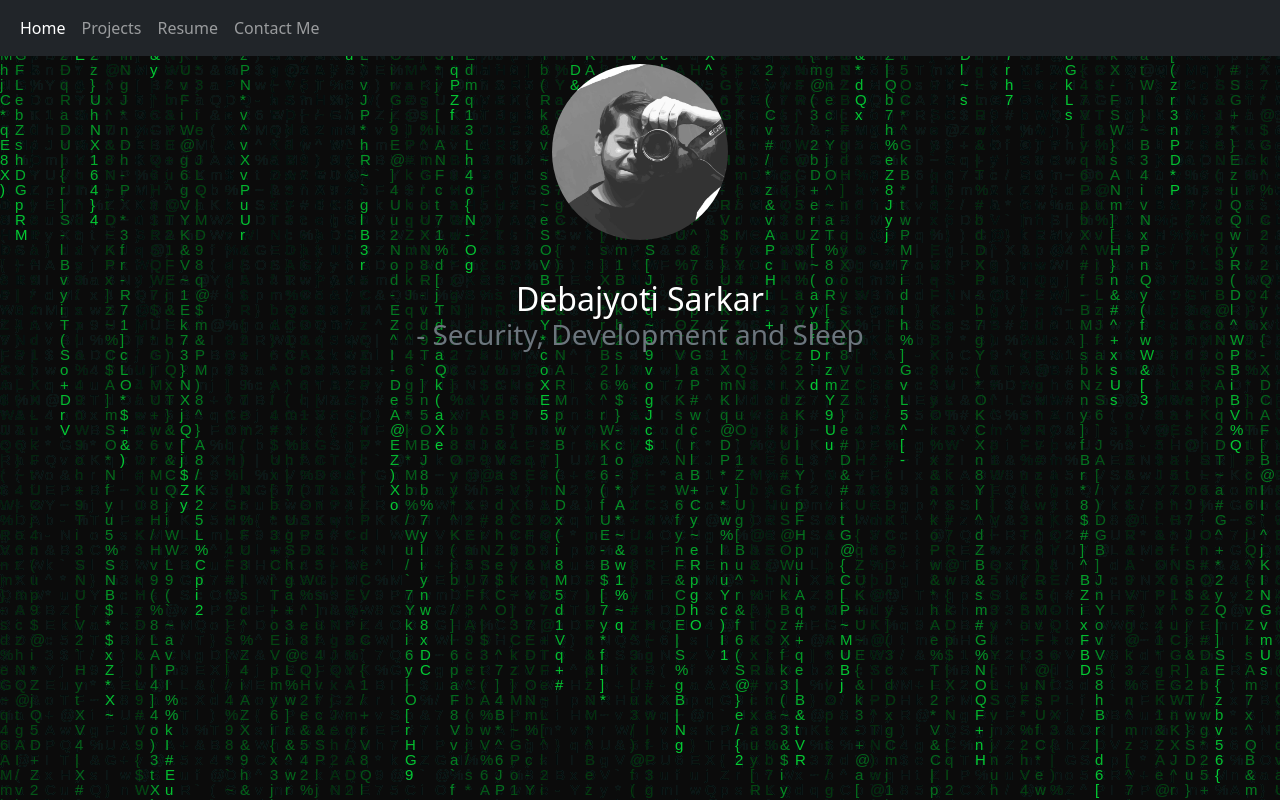
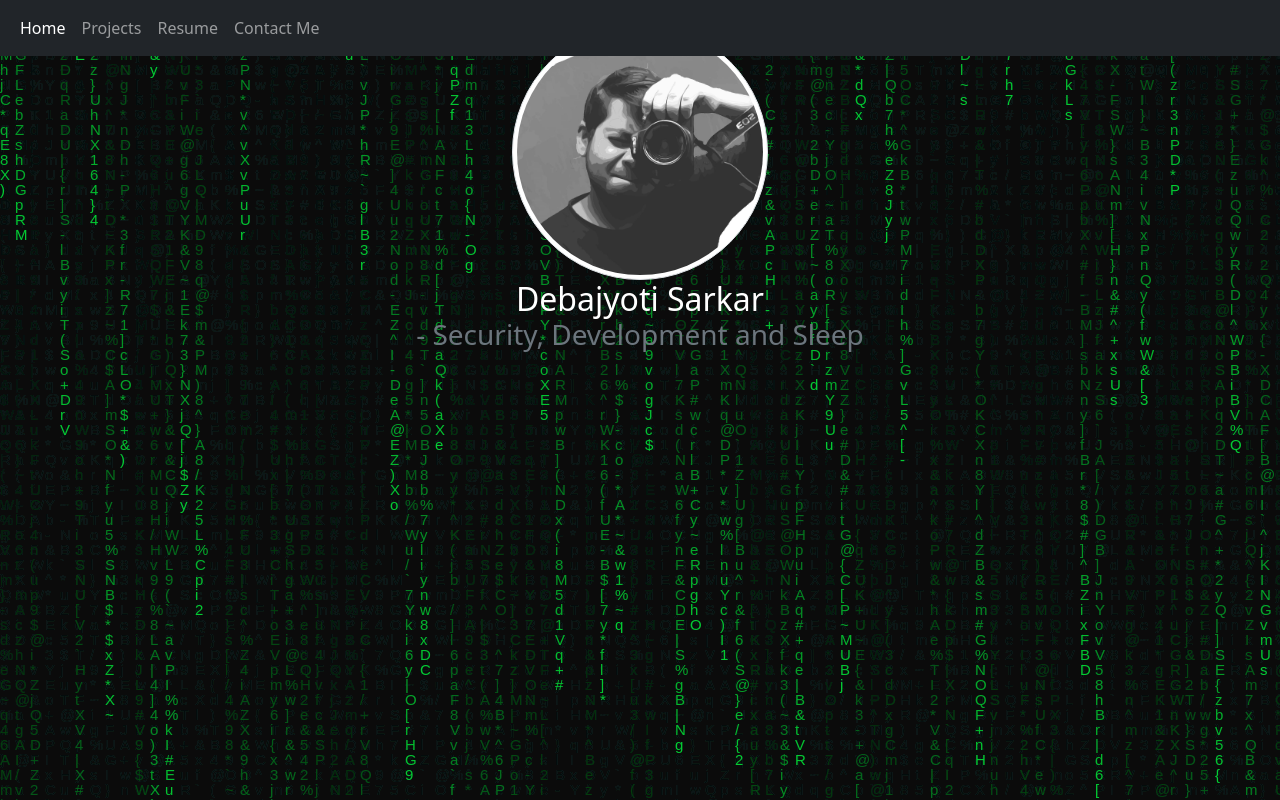
Before and after one commit to debajyotisarkarhome/debajyotisarkarhome.github.io, a plain HTML site: page index.html in a window 1280 px wide. Drawn offline with nearby package versions, Linux system fonts and the light colour scheme.

Commit message:
bootstrap stuff

```diff
--- a/css/custom.css
+++ b/css/custom.css
@@ -20,6 +20,5 @@ h2 { color: #ffffff}
     z-index:-1;
 }
 #dp {
-    padding: 40px 40px 40px 40px;
     max-width: 20%;
 }
--- a/index.html
+++ b/index.html
@@ -2,6 +2,7 @@
     <head>
         <title>Debajyoti Sarkar</title>
         <link rel="stylesheet" href="css/custom.css">
+        <script src="https://cdn.jsdelivr.net/npm/bootstrap@5.0.2/dist/js/bootstrap.bundle.min.js" integrity="sha384-MrcW6ZMFYlzcLA8Nl+NtUVF0sA7MsXsP1UyJoMp4YLEuNSfAP+JcXn/tWtIaxVXM" crossorigin="anonymous"></script>
         <link href="https://cdn.jsdelivr.net/npm/bootstrap@5.0.2/dist/css/bootstrap.min.css" rel="stylesheet" integrity="sha384-EVSTQN3/azprG1Anm3QDgpJLIm9Nao0Yz1ztcQTwFspd3yD65VohhpuuCOmLASjC" crossorigin="anonymous">
     </head>
     <body>
@@ -33,7 +34,7 @@
         <canvas id="c"></canvas>
         <script src="js/backdrop.js"></script>
         <br>
-        <img id="dp" src="images/dp.jpg" class="rounded-circle mx-auto d-block" alt="Debajyoti Sarkar" >
+        <img id="dp" src="images/dp.jpg" class="img-thumbnail rounded-circle mx-auto d-block" alt="Debajyoti Sarkar" >
         <h2 class="text-center">
             Debajyoti Sarkar
             <small class="text-muted mx-auto d-block text-center">- Security, Development and Sleep</small>
```
Also changed, not shown: contact.html (+1 -0 lines), projects.html (+1 -0 lines).
